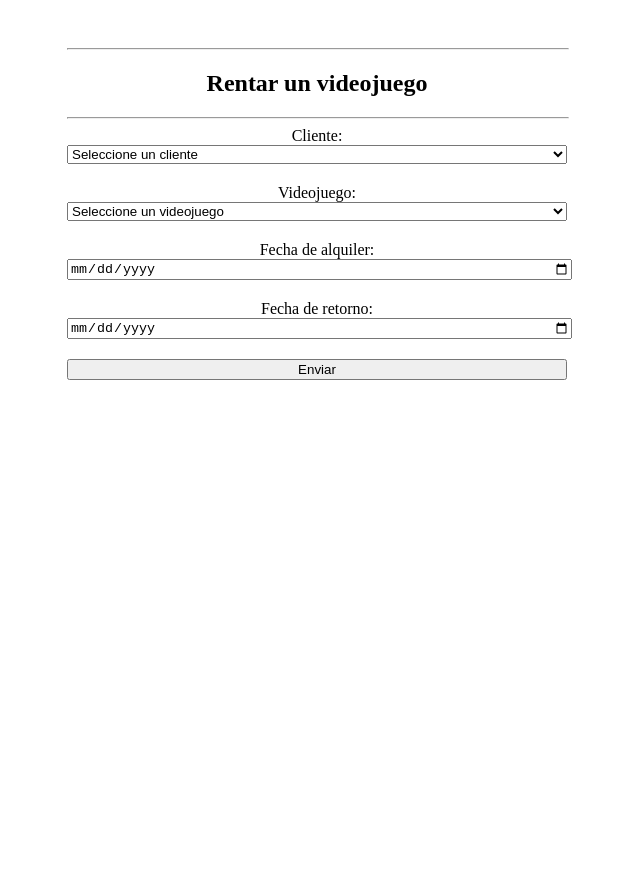
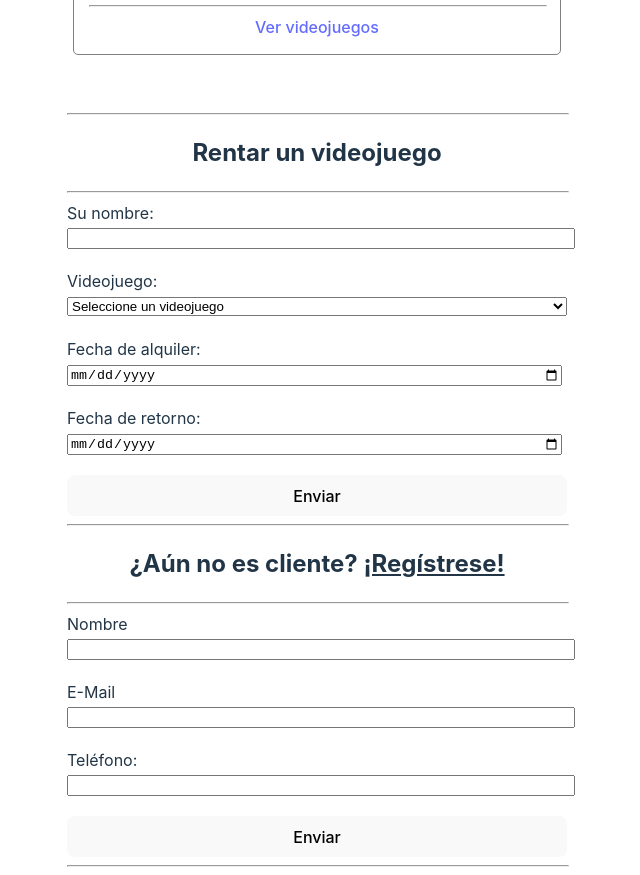
Before and after one commit to devinaxo/pagina-cac-2024-backend, a website: page public/index.html in a window 1280 px wide. Shown: the part 238-1113 px from the top of the page, without its empty margins (323-963 px from the left). Before the commit the page ends 800 px from the top, so only its background shows below. Drawn offline with Linux system fonts and the light colour scheme; no server answers.

Commit message:
Nueva funcionalidades del form Ahora se debe escribir el nombre del cliente Formulario mock para registrarse como usuario

```diff
--- a/public/index.css
+++ b/public/index.css
@@ -1,5 +1,68 @@
+:root {
+    font-family: Inter, system-ui, Avenir, Helvetica, Arial, sans-serif;
+    line-height: 1.5;
+    font-weight: 400;
+    color-scheme: light dark;
+    color: rgba(255, 255, 255, 0.87);
+    background-color: #242424;
+    font-synthesis: none;
+    text-rendering: optimizeLegibility;
+    -webkit-font-smoothing: antialiased;
+    -moz-osx-font-smoothing: grayscale;
+}
+a {
+    font-weight: 500;
+    color: #646cff;
+    text-decoration: inherit;
+}
+a:hover {
+    color: #535bf2;
+}
+body {
+    margin: 0;
+    min-width: 320px;
+    min-height: 100vh;
+}
+h1 {
+    font-size: 3.2em;
+    line-height: 1.1;
+}
+button {
+    border-radius: 8px;
+    border: 1px solid transparent;
+    padding: 0.6em 1.2em;
+    font-size: 1em;
+    font-weight: 500;
+    font-family: inherit;
+    background-color: #1a1a1a;
+    cursor: pointer;
+    transition: border-color 0.25s;
+}
+button:hover {
+    border-color: #646cff;
+}
+button:focus,
+button:focus-visible {
+    outline: 4px auto -webkit-focus-ring-color;
+}
+@media (prefers-color-scheme: light) {
+    :root {
+        color: #213547;
+        background-color: #ffffff;
+    }
+    a:hover {
+
+    }
+    button {
+        background-color: #f9f9f9;
+    }
+}
+
 select, input{
     width: 100%;
+}
+input[type="date"]{
+    width: 98%;
 }
 .main-container{
     display: flex;
@@ -13,6 +76,8 @@ select, input{
     flex-direction: column;
     padding: 15px;
     border: 1px solid gray;
+    border-radius: 5px;
+    margin-top: 10px;
     margin-bottom: 50px;
 }
 .form-container{
@@ -22,6 +87,7 @@ select, input{
 }
 .input-container{
     margin-bottom: 20px;
+    text-align: left;
 }
 hr{
     width: 100%;
--- a/public/index.html
+++ b/public/index.html
@@ -23,31 +23,46 @@
             <hr>
             <form id="formularioRenta" class="form-container">
                 <div class="input-container">
-                    <label for="cliente">Cliente:</label>
-                    <select name="id_cliente" id="cliente">
-                        <option value="" disabled selected>Seleccione un cliente</option>
-                    </select>
+                    <label for="cliente">Su nombre:</label>
+                    <input type="text" id="cliente" name="id_cliente" required>
                 </div>
-
                 <div class="input-container">
                     <label for="videojuego">Videojuego:</label>
-                    <select name="id_videojuego" id="videojuego">
+                    <select name="id_videojuego" id="videojuego" required>
                         <option value="" disabled selected>Seleccione un videojuego</option>
                     </select>
                 </div>
-
                 <div class="input-container">
                     <label for="fecha_alquiler">Fecha de alquiler:</label>
                     <input type="date" id="fecha_alquiler" name="fecha_alquiler" required>
                 </div>
-
                 <div class="input-container">
                     <label for="fecha_retorno">Fecha de retorno:</label>
                     <input type="date" id="fecha_retorno" name="fecha_retorno" required>
                 </div>
-
                 <button type="submit">Enviar</button>
             </form>
+        </div>
+        <div>
+            <hr>
+            <h2>¿Aún no es cliente? <u>¡Regístrese!</u></h2>
+            <hr>
+            <form id="formularioRenta" class="form-container">
+                <div class="input-container">
+                    <label for="nombre">Nombre</label>
+                    <input type="text" id="nombre" name="nombre" required>
+                </div>
+                <div class="input-container">
+                    <label for="email">E-Mail</label>
+                    <input type="email" id="email" name="email" required>
+                </div>
+                <div class="input-container">
+                    <label for="telefono">Teléfono:</label>
+                    <input type="text" id="telefono" name="telefono" required>
+                </div>
+                <button type="submit">Enviar</button>
+            </form>
+            <hr>
         </div>
     </div>
     <script src="index.js"></script>
--- a/public/index.js
+++ b/public/index.js
@@ -1,15 +1,4 @@
 document.addEventListener('DOMContentLoaded', function(){
-    fetch('/clientes')
-        .then(res => res.json())
-        .then(clientes => {
-            const selectClientes = document.getElementById('cliente');
-            clientes.forEach(cliente => {
-                let opcion = document.createElement('option');
-                opcion.value = cliente.id_cliente;
-                opcion.textContent = cliente.nombre;
-                selectClientes.appendChild(opcion);
-            });
-        });
     fetch('/videojuegos')
         .then(res => res.json())
         .then(videojuegos => {
@@ -25,25 +14,51 @@ document.addEventListener('DOMContentLoaded', function(){
     const rentalDateInput = document.getElementById('fecha_alquiler');
     const returnDateInput = document.getElementById('fecha_retorno');
 
+
     const today = new Date().toISOString().split('T')[0];
     rentalDateInput.min = today;
+    returnDateInput.min = today;
 
     rentalDateInput.addEventListener('input', () => {
         returnDateInput.min = rentalDateInput.value;
     });
 
+    function checkClientExists(clientName) {
+        return fetch(`/clientes?name=${encodeURIComponent(clientName)}`)
+            .then(response => {
+                if (!response.ok) {
+                    throw new Error('Network response was not ok');
+                }
+                return response.json();
+            })
+            .then(data => {
+                if (data.id_cliente !== null) {
+                    return data.id_cliente;
+                } else {
+                    return null;
+                }
+            })
+            .catch(error => {
+                console.error('Error:', error);
+                return null;
+            });
+    }
+
     document.getElementById('formularioRenta').addEventListener('submit', function(e){
         e.preventDefault();
-
         if (rentalDateInput.value > returnDateInput.value) {
             e.preventDefault();
             alert('Fecha de retorno debe ser después de fecha de alquiler.');
             return;
         }
-
+        const clientNameInput = document.getElementById('cliente').value;
+        checkClientExists(clientNameInput).then(clientId => {
+            if (clientId !== null) {
                 const formData = new FormData(e.target);
+                formData.set('id_cliente', clientId); // Hacemos que id_cliente sea el valor de la bbdd
                 const data = Object.fromEntries(formData.entries());
 
+                // Procedemos con el alquiler
                 fetch('/alquileres', {
                     method: 'POST',
                     headers: {
@@ -58,7 +73,11 @@ document.addEventListener('DOMContentLoaded', function(){
                 })
                 .catch(err => {
                     console.error('Error: ' + err);
-            alert('Algo salió mal...');
-        })
-    })
-})
+                    alert('Algo salió mal al agregar el alquiler...');
+                });
+            } else {
+                alert('El cliente no está registrado.');
+                e.target.reset();
+            }
+        });
+})})
```
Also changed, not shown: app.js (+26 -9 lines). Lines whose indentation alone changed are shown as unchanged.
